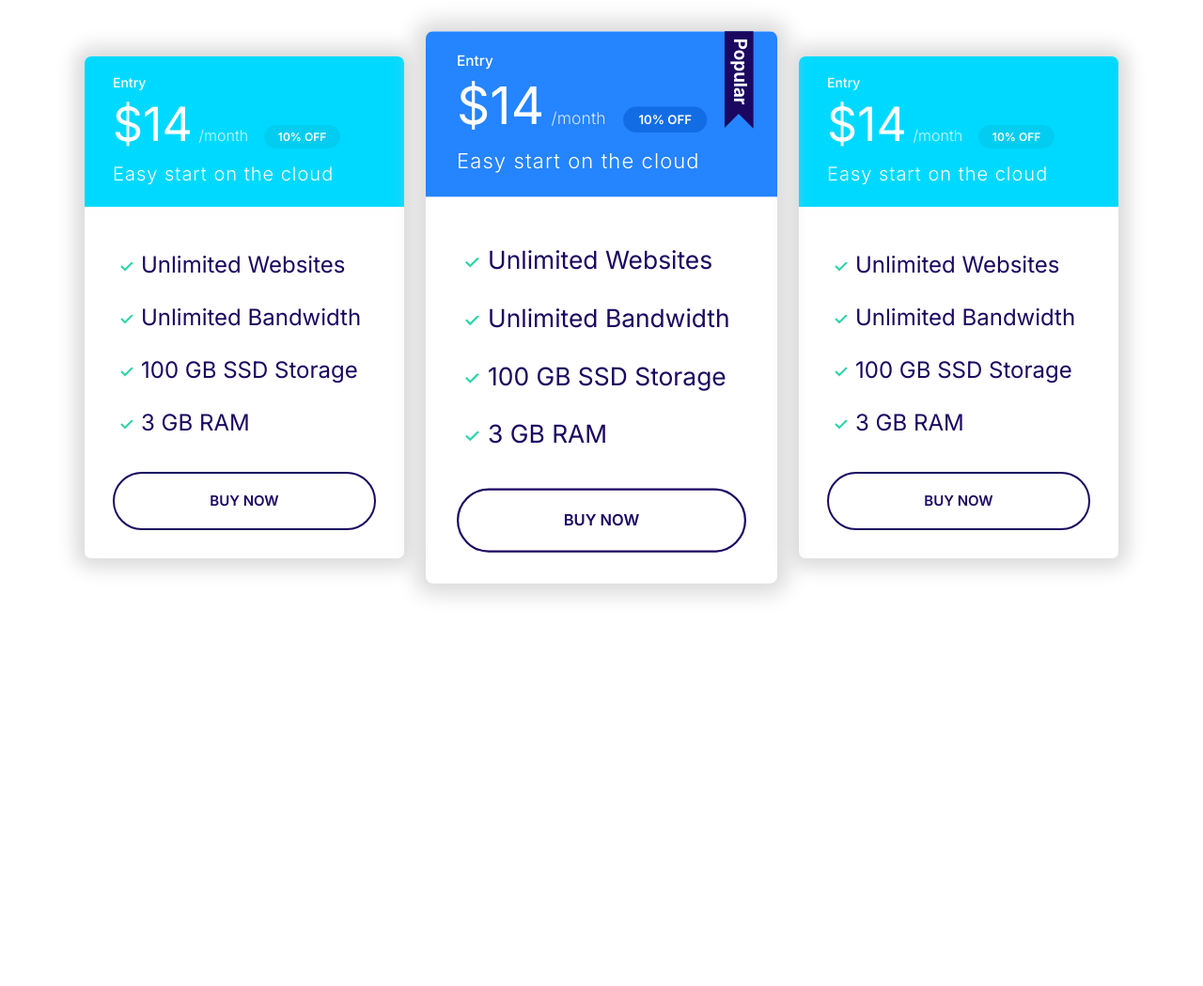
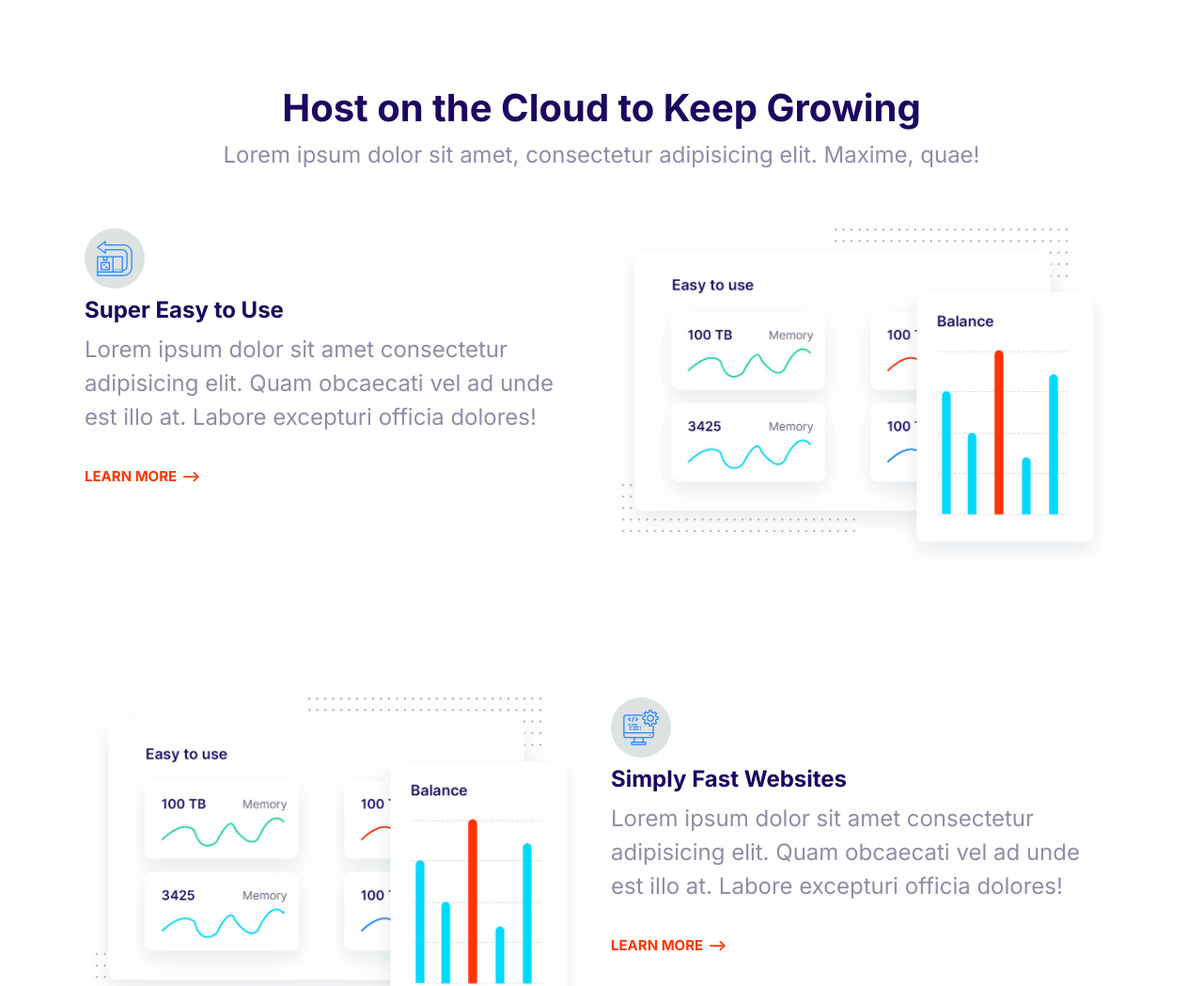
Before and after one commit to Klemen03/My-First-Website, a plain HTML site: page index.html in a window 1280 px wide. Shown: the top 1049 px of the page at 94% size. Before the commit the page ends 800 px from the top, so only its background shows below. Drawn offline with Linux system fonts and the light colour scheme.

Commit message:
Build the features block component.

```diff
--- a/css/styles.css
+++ b/css/styles.css
@@ -752,3 +752,27 @@ a {
   max-width: 500px;
   margin: 0 auto;
 }
+
+/* Features */
+.feature {
+  gap: 4rem 2rem;
+  margin: 12rem 0;
+}
+
+.feature:first-of-type {
+  margin-top: 6rem;
+}
+
+.feature__heading {
+  margin: 1rem 0;
+}
+
+.feature__image {
+  width: 100%;
+}
+
+@media screen and (min-width: 768px) {
+  .feature:nth-of-type(even) .feature__content {
+    order: 2;
+  }
+}
--- a/index.html
+++ b/index.html
@@ -14,69 +14,118 @@
     <link rel="stylesheet" href="./css/styles.css" />
   </head>
   <body>
-    <section class="block container block-plans">
-      <div class="grid grid--1x3">
-        <div class="plan">
-          <div class="card card--secondary">
-            <header class="card__header">
-              <h3 class="plan__name">Entry</h3>
-              <span class="plan__price">$14</span>
-              <span class="plan__billing-cycle">/month</span>
-              <span class="badge badge--secondary badge--small">10% OFF</span>
-              <span class="plan__description">Easy start on the cloud</span>
-            </header>
-            <div class="card__body">
-              <ul class="list list--tick">
-                <li class="list__item">Unlimited Websites</li>
-                <li class="list__item">Unlimited Bandwidth</li>
-                <li class="list__item">100 GB SSD Storage</li>
-                <li class="list__item">3 GB RAM</li>
-              </ul>
-              <button class="btn btn--outline btn--block">Buy now</button>
-            </div>
-          </div>
+    <section class="block container">
+      <header class="block__header">
+        <h2>Host on the Cloud to Keep Growing</h2>
+        <p>
+          Lorem ipsum dolor sit amet, consectetur adipisicing elit. Maxime,
+          quae!
+        </p>
+      </header>
+      <article class="grid grid--1x2 feature">
+        <div class="feature__content">
+          <span class="icon-container">
+            <svg class="icon icon--primary">
+              <use xlink:href="images/customsprite.svg#easy"></use>
+            </svg>
+          </span>
+          <h3 class="feature__heading">Super Easy to Use</h3>
+          <p>
+            Lorem ipsum dolor sit amet consectetur adipisicing elit. Quam
+            obcaecati vel ad unde est illo at. Labore excepturi officia dolores!
+          </p>
+          <a href="#" class="link-arrow">Learn More</a>
         </div>
-        <div class="plan plan--popular">
-          <div class="card card--primary">
-            <header class="card__header">
-              <h3 class="plan__name">Entry</h3>
-              <span class="plan__price">$14</span>
-              <span class="plan__billing-cycle">/month</span>
-              <span class="badge badge--primary badge--small">10% OFF</span>
-              <span class="plan__description">Easy start on the cloud</span>
-            </header>
-            <div class="card__body">
-              <ul class="list list--tick">
-                <li class="list__item">Unlimited Websites</li>
-                <li class="list__item">Unlimited Bandwidth</li>
-                <li class="list__item">100 GB SSD Storage</li>
-                <li class="list__item">3 GB RAM</li>
-              </ul>
-              <button class="btn btn--outline btn--block">Buy now</button>
-            </div>
-          </div>
+        <picture>
+          <source
+            type="img/webp"
+            srcset="images/easy.webp 1x, images/easy@2x.webp 2x"
+          />
+          <source
+            type="img/jpg"
+            srcset="images/easy.jpg 1x, images/easy@2x.jpg 2x"
+          />
+          <img class="feature__image" src="images/easy@2x.jpg" alt="" />
+        </picture>
+      </article>
+      <article class="grid grid--1x2 feature">
+        <div class="feature__content">
+          <span class="icon-container">
+            <svg class="icon icon--primary">
+              <use xlink:href="images/customsprite.svg#computer"></use>
+            </svg>
+          </span>
+          <h3 class="feature__heading">Simply Fast Websites</h3>
+          <p>
+            Lorem ipsum dolor sit amet consectetur adipisicing elit. Quam
+            obcaecati vel ad unde est illo at. Labore excepturi officia dolores!
+          </p>
+          <a href="#" class="link-arrow">Learn More</a>
         </div>
-        <div class="plan">
-          <div class="card card--secondary">
-            <header class="card__header">
-              <h3 class="plan__name">Entry</h3>
-              <span class="plan__price">$14</span>
-              <span class="plan__billing-cycle">/month</span>
-              <span class="badge badge--secondary badge--small">10% OFF</span>
-              <span class="plan__description">Easy start on the cloud</span>
-            </header>
-            <div class="card__body">
-              <ul class="list list--tick">
-                <li class="list__item">Unlimited Websites</li>
-                <li class="list__item">Unlimited Bandwidth</li>
-                <li class="list__item">100 GB SSD Storage</li>
-                <li class="list__item">3 GB RAM</li>
-              </ul>
-              <button class="btn btn--outline btn--block">Buy now</button>
-            </div>
-          </div>
+        <picture>
+          <source
+            type="img/webp"
+            srcset="images/easy.webp 1x, images/easy@2x.webp 2x"
+          />
+          <source
+            type="img/jpg"
+            srcset="images/easy.jpg 1x, images/easy@2x.jpg 2x"
+          />
+          <img class="feature__image" src="images/easy@2x.jpg" alt="" />
+        </picture>
+      </article>
+      <article class="grid grid--1x2 feature">
+        <div class="feature__content">
+          <span class="icon-container">
+            <svg class="icon icon--primary">
+              <use xlink:href="images/customsprite.svg#wordpress"></use>
+            </svg>
+          </span>
+          <h3 class="feature__heading">Wordpress Made Easy</h3>
+          <p>
+            Lorem ipsum dolor sit amet consectetur adipisicing elit. Quam
+            obcaecati vel ad unde est illo at. Labore excepturi officia dolores!
+          </p>
+          <a href="#" class="link-arrow">Learn More</a>
         </div>
-      </div>
+        <picture>
+          <source
+            type="img/webp"
+            srcset="images/easy.webp 1x, images/easy@2x.webp 2x"
+          />
+          <source
+            type="img/jpg"
+            srcset="images/easy.jpg 1x, images/easy@2x.jpg 2x"
+          />
+          <img class="feature__image" src="images/easy@2x.jpg" alt="" />
+        </picture>
+      </article>
+      <article class="grid grid--1x2 feature">
+        <div class="feature__content">
+          <span class="icon-container">
+            <svg class="icon icon--primary">
+              <use xlink:href="images/customsprite.svg#clock"></use>
+            </svg>
+          </span>
+          <h3 class="feature__heading">24/7 Expert Support</h3>
+          <p>
+            Lorem ipsum dolor sit amet consectetur adipisicing elit. Quam
+            obcaecati vel ad unde est illo at. Labore excepturi officia dolores!
+          </p>
+          <a href="#" class="link-arrow">Learn More</a>
+        </div>
+        <picture>
+          <source
+            type="img/webp"
+            srcset="images/easy.webp 1x, images/easy@2x.webp 2x"
+          />
+          <source
+            type="img/jpg"
+            srcset="images/easy.jpg 1x, images/easy@2x.jpg 2x"
+          />
+          <img class="feature__image" src="images/easy@2x.jpg" alt="" />
+        </picture>
+      </article>
     </section>
     <script src="js/main.js"></script>
   </body>
```
Also changed, not shown: components/featuresBlock.html (added, +112 -0 lines), images/easy.jpg (added), images/easy.webp (added), images/easy@2x.jpg (added), images/easy@2x.webp (added).
